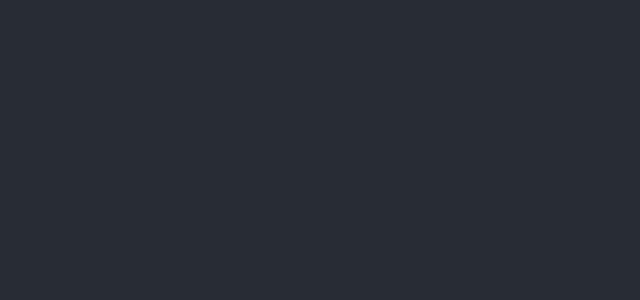
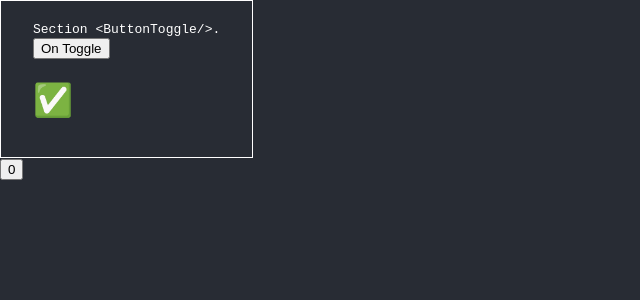
Before and after one commit to PawaOx4th/learn-react-pattern, a React (Vite) app: page / in a window 1280 px wide. Shown: the top 300 px of the page, without its empty margins (0-640 px from the left). Built offline with nearby package versions, Linux system fonts and the light colour scheme.

Commit message:
feat: ✨ Success pattern

```diff
--- a/src/App.tsx
+++ b/src/App.tsx
@@ -1,14 +1,59 @@
-import { useState } from "react"
+import { memo, useState } from "react"
+
+type ToggleProps = {
+  isToggle: boolean
+  onToggle: () => void
+}
+
+const withToggle = (Component: React.ComponentType<ToggleProps>) => {
+  return () => {
+    const [isOpen, setIsOpen] = useState(true)
+
+    const onSetIsOpen = () => {
+      setIsOpen((latestValue) => !latestValue)
+    }
+
+    return <Component isToggle={isOpen} onToggle={onSetIsOpen} />
+  }
+}
+
+const ButtonToggle = ({ isToggle, onToggle }: ToggleProps) => {
+  console.log("🐳 BUTTON TOGLE IS RENDERING :")
+  return (
+    <div
+      style={{
+        border: "1px solid #fff",
+        width: "max-content",
+        padding: "1rem 2rem",
+        color: "#fff"
+      }}>
+      <kbd>Section {"<ButtonToggle/>"}.</kbd>
+      <br />
+
+      <button onClick={() => onToggle()}>On Toggle</button>
+      <h1>{isToggle ? "✅" : "❌"}</h1>
+    </div>
+  )
+}
+
+const WrapperToggle = memo(withToggle(ButtonToggle))
+// const WrapperToggle = withToggle(ButtonToggle)
 
 function App() {
+  const [count, setCount] = useState(0)
   return (
     <div
       className="App"
       style={{
+        backgroundColor: "#282c34",
         width: "100%",
-        minHeight: "100vh",
-        backgroundColor: "#282c34"
-      }}></div>
+        minHeight: "100vh"
+      }}>
+      <WrapperToggle />
+      <button onClick={() => setCount((latestValue) => latestValue + 1)}>
+        {count}
+      </button>
+    </div>
   )
 }
 
```
